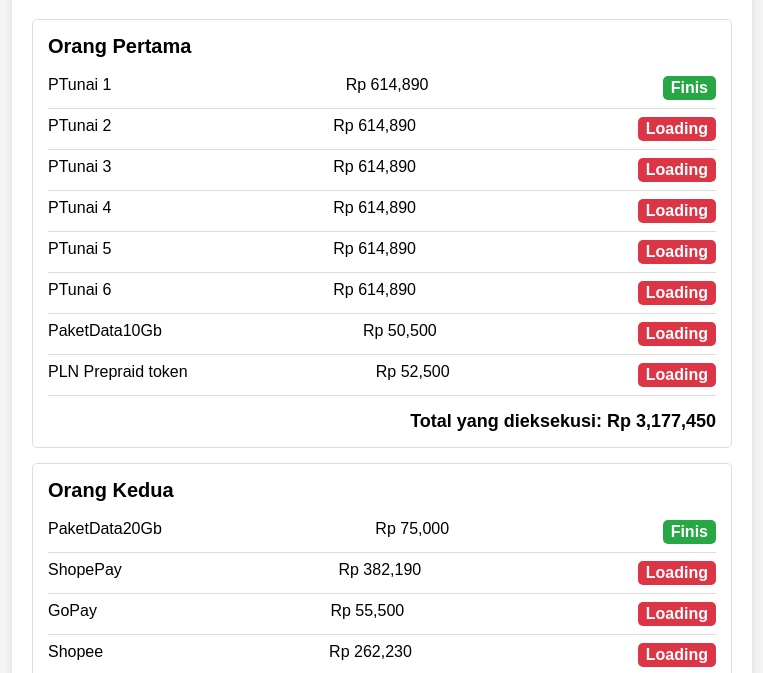
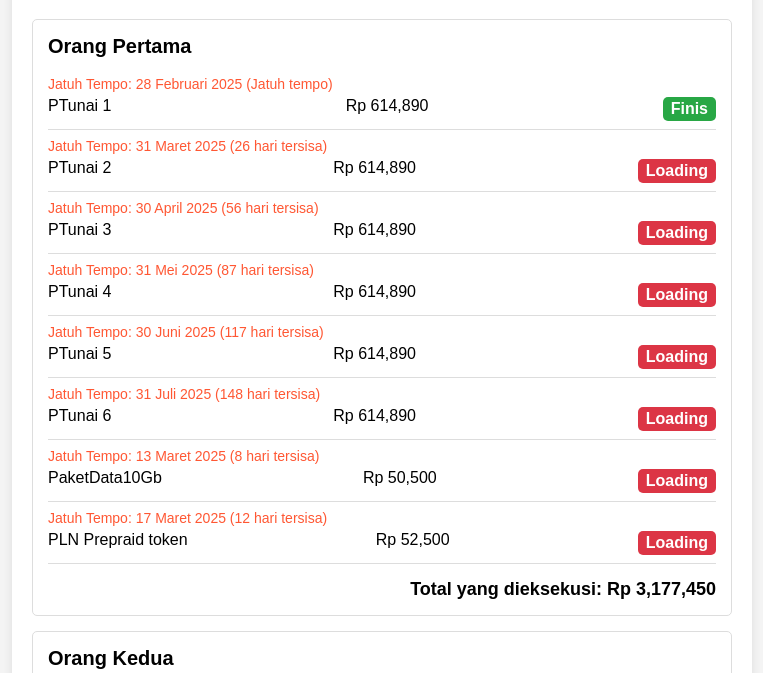
Before and after one commit to RisBrine404/kredivo, a plain HTML site: page index.html in a window 1280 px wide. Shown: the part 101-774 px from the top of the page, without its empty margins (258-1021 px from the left). Drawn offline with Linux system fonts and the light colour scheme.

Commit message:
Update index.html

```diff
--- a/index.html
+++ b/index.html
@@ -35,6 +35,7 @@
             justify-content: space-between;
             padding: 8px 0;
             border-bottom: 1px solid #ddd;
+            flex-direction: column;
         }
         .item:last-child {
             border-bottom: none;
@@ -57,6 +58,11 @@
             margin-top: 15px;
             font-size: 18px;
         }
+        .jatuh-tempo {
+            font-size: 14px;
+            color: #ff5733;
+            margin-bottom: 5px;
+        }
     </style>
 </head>
 <body>
@@ -76,28 +82,41 @@
             });
         }
 
+        function formatTanggal(tanggal) {
+            const options = { year: 'numeric', month: 'long', day: 'numeric' };
+            return new Date(tanggal).toLocaleDateString('id-ID', options);
+        }
+
+        function hitungTimer(jatuhTempo) {
+            const sekarang = new Date();
+            const jatuhTempoDate = new Date(jatuhTempo);
+            const selisih = jatuhTempoDate - sekarang;
+            const hariTersisa = Math.ceil(selisih / (1000 * 60 * 60 * 24));
+            return hariTersisa > 0 ? `${hariTersisa} hari tersisa` : "Jatuh tempo";
+        }
+
         const daftarHutang = [
             {
                 nama: "Orang Pertama",
                 transaksi: [
-                    { nama: "PTunai 1", nilai: 614890, status: false },
-                    { nama: "PTunai 2", nilai: 614890, status: true },
-                    { nama: "PTunai 3", nilai: 614890, status: true },
-                    { nama: "PTunai 4", nilai: 614890, status: true },
-                    { nama: "PTunai 5", nilai: 614890, status: true },
-                    { nama: "PTunai 6", nilai: 614890, status: true },
-                    { nama: "PaketData10Gb", nilai: 50500, status: true },
-                    { nama: "PLN Prepraid token", nilai: 52500, status: true }
+                    { nama: "PTunai 1", nilai: 614890, status: false, jatuhTempo: "2025-02-28" },
+                    { nama: "PTunai 2", nilai: 614890, status: true, jatuhTempo: "2025-03-31" },
+                    { nama: "PTunai 3", nilai: 614890, status: true, jatuhTempo: "2025-04-30" },
+                    { nama: "PTunai 4", nilai: 614890, status: true, jatuhTempo: "2025-05-31" },
+                    { nama: "PTunai 5", nilai: 614890, status: true, jatuhTempo: "2025-06-30" },
+                    { nama: "PTunai 6", nilai: 614890, status: true, jatuhTempo: "2025-07-31" },
+                    { nama: "PaketData10Gb", nilai: 50500, status: true, jatuhTempo: "2025-03-13" },
+                    { nama: "PLN Prepraid token", nilai: 52500, status: true, jatuhTempo: "2025-03-17" }
                 ]
             },
             {
                 nama: "Orang Kedua",
                 transaksi: [
-                    { nama: "PaketData20Gb", nilai: 75000, status: false },
-                    { nama: "ShopePay", nilai: 382190, status: true },
-                    { nama: "GoPay", nilai: 55500, status: true },
-                    { nama: "Shopee", nilai: 262230, status: true },
-                    { nama: "PaketData10Gb", nilai: 50500, status: false }
+                    { nama: "PaketData20Gb", nilai: 75000, status: false, jatuhTempo: "2025-03-12" },
+                    { nama: "ShopePay", nilai: 382190, status: true, jatuhTempo: "2025-03-15" },
+                    { nama: "GoPay", nilai: 55500, status: true, jatuhTempo: "2025-03-15" },
+                    { nama: "Shopee", nilai: 262230, status: true, jatuhTempo: "2025-03-21" },
+                    { nama: "PaketData10Gb", nilai: 50500, status: false, jatuhTempo: "2025-03-23" }
                 ]
             }
         ];
@@ -108,9 +127,12 @@
                 <div class="nama">${p.nama}</div>
                 ${p.items.map(item => `
                     <div class="item">
-                        <span>${item.nama}</span>
-                        <span>Rp ${item.nilai.toLocaleString()}</span>
-                        <span class="status ${item.status ? 'loading' : 'finis'}">${item.status ? 'Loading' : 'Finis'}</span>
+                        <div class="jatuh-tempo">Jatuh Tempo: ${formatTanggal(item.jatuhTempo)} (${hitungTimer(item.jatuhTempo)})</div>
+                        <div style="display: flex; justify-content: space-between;">
+                            <span>${item.nama}</span>
+                            <span>Rp ${item.nilai.toLocaleString()}</span>
+                            <span class="status ${item.status ? 'loading' : 'finis'}">${item.status ? 'Loading' : 'Finis'}</span>
+                        </div>
                     </div>
                 `).join('')}
                 <div class="total">Total yang dieksekusi: Rp ${p.totalHutang.toLocaleString()}</div>
```
